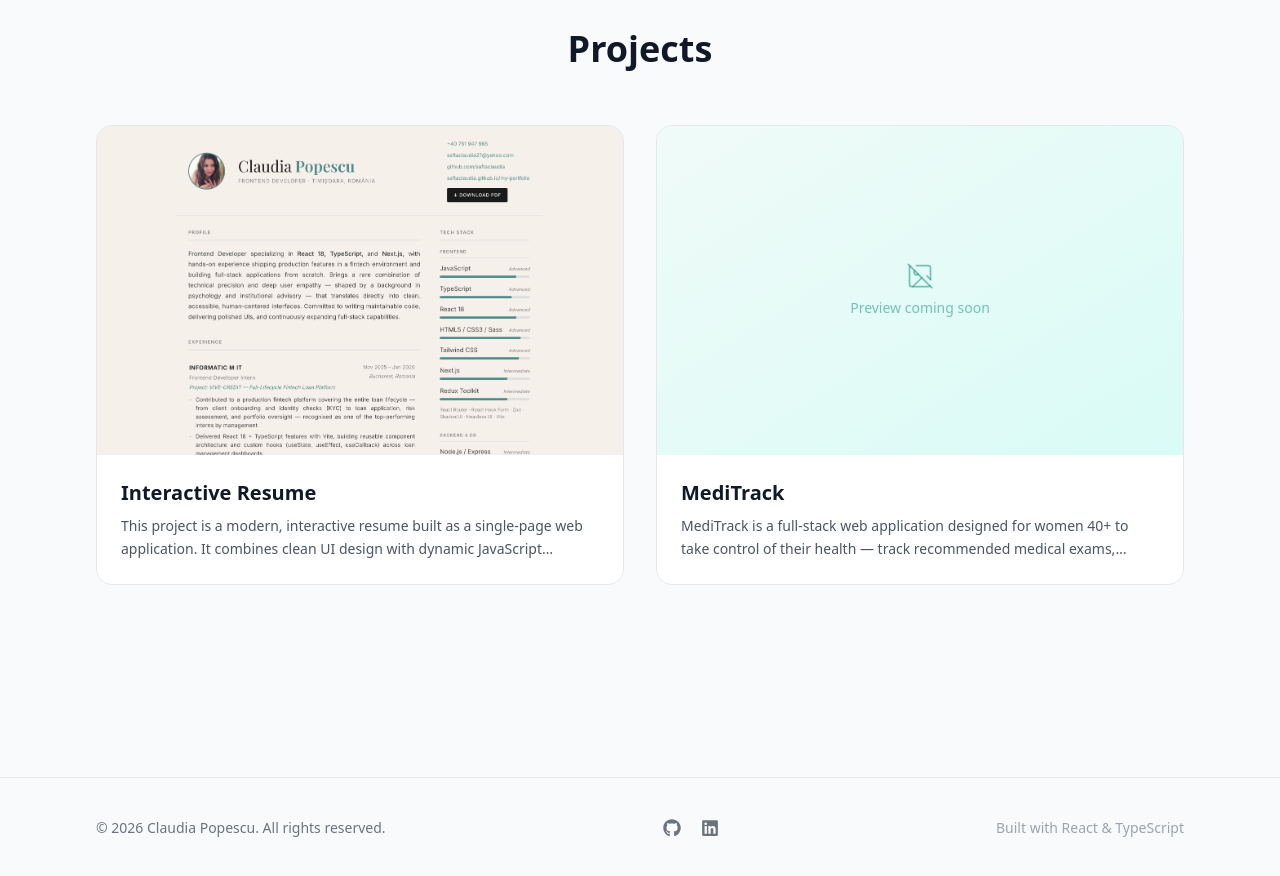
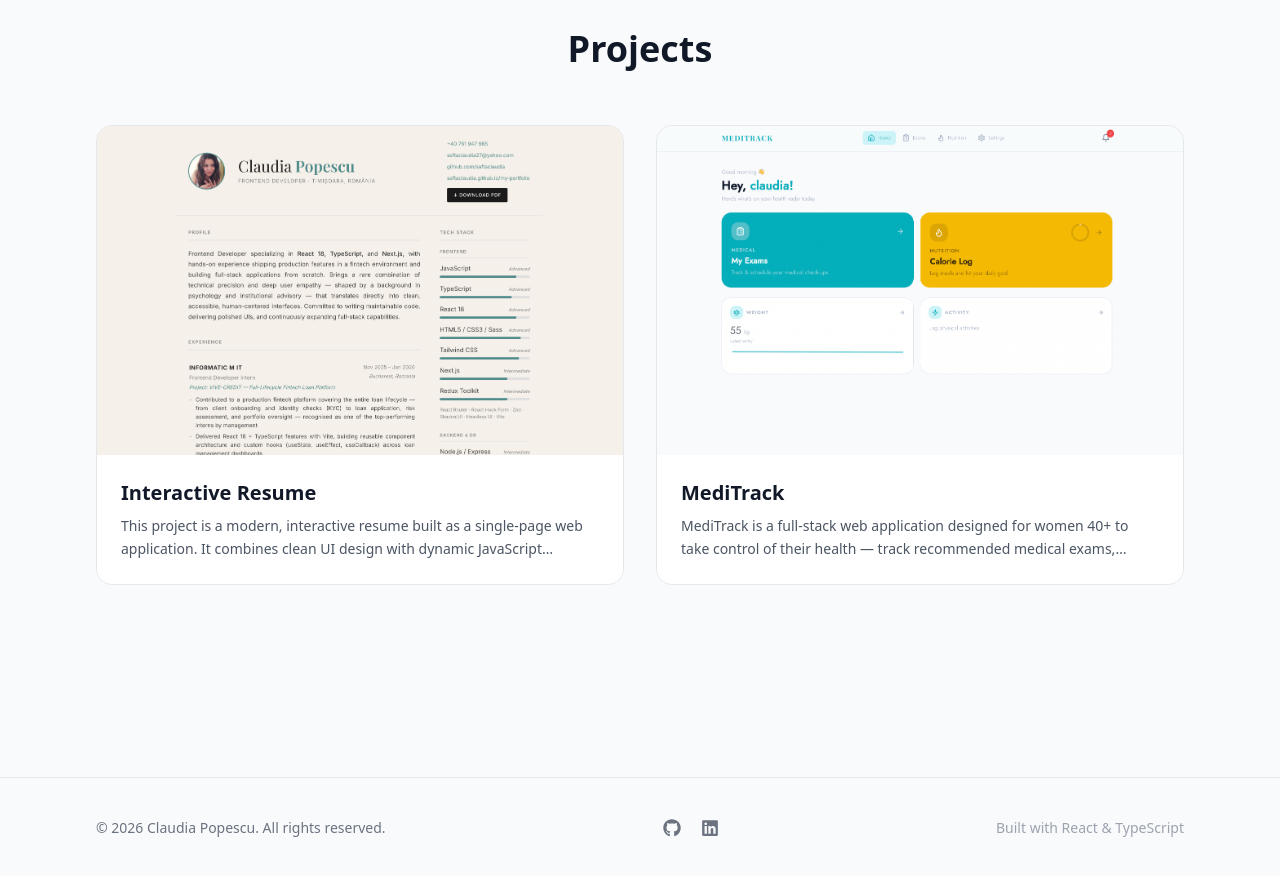
Before and after one commit to saftaclaudia/cp-portfolio, a React (Vite) app: page / in a window 1280 px wide. Shown: the part 840-1716 px from the top of the page. Built offline with nearby package versions, Linux system fonts and the light colour scheme.

Commit message:
add img and liveurl for meditrack

```diff
--- a/src/data/projects.ts
+++ b/src/data/projects.ts
@@ -1,5 +1,6 @@
 import type { Project } from "../types/project";
 import interactiveResumeImg from "../assets/projects/preview_interactive-resume.png";
+import meditrackImg from "../assets/projects/preview_meditrack.phg.jpg";
 
 export const projects: Project[] = [
   {
@@ -58,6 +59,8 @@ export const projects: Project[] = [
         ],
       },
     ],
+    liveUrl: "https://meditrack-app-six.vercel.app",
     githubUrl: "https://github.com/saftaclaudia/meditrack-app",
+    image: meditrackImg,
   },
 ];
```
Also changed, not shown: src/assets/projects/preview_meditrack.phg.jpg (added).
